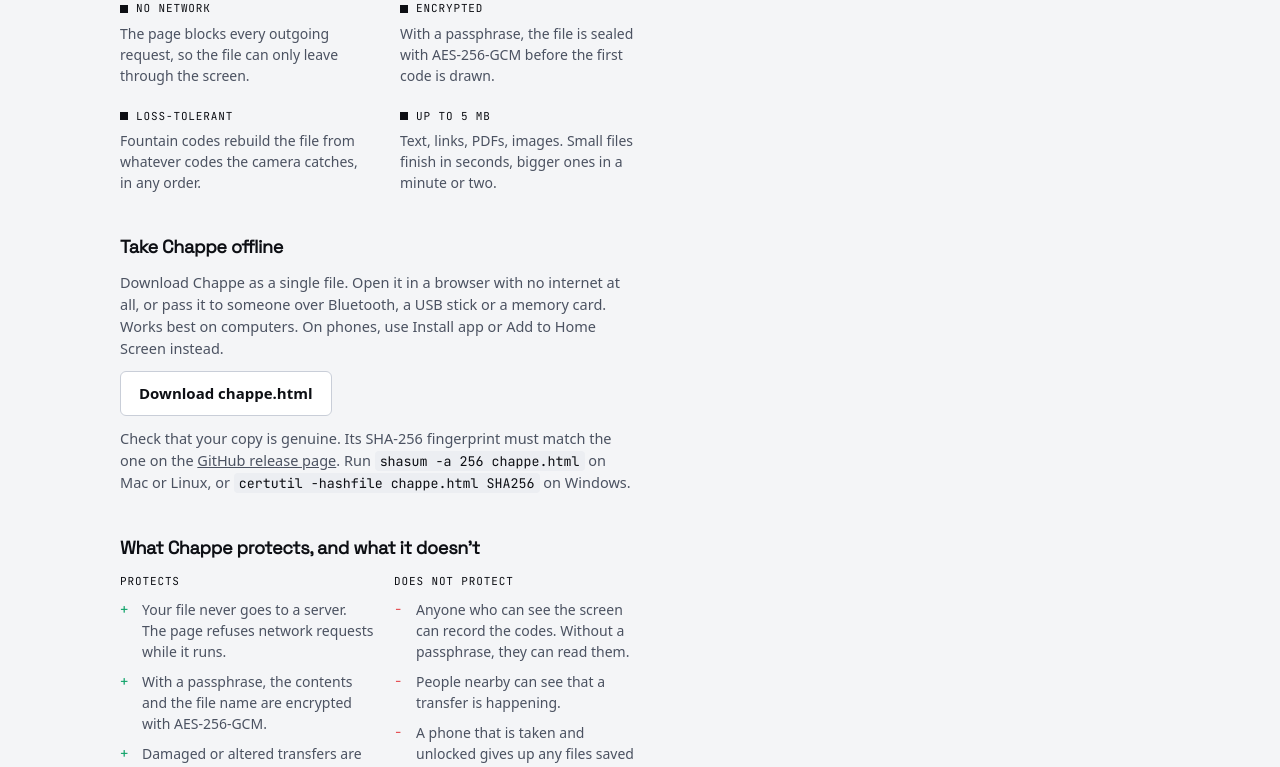
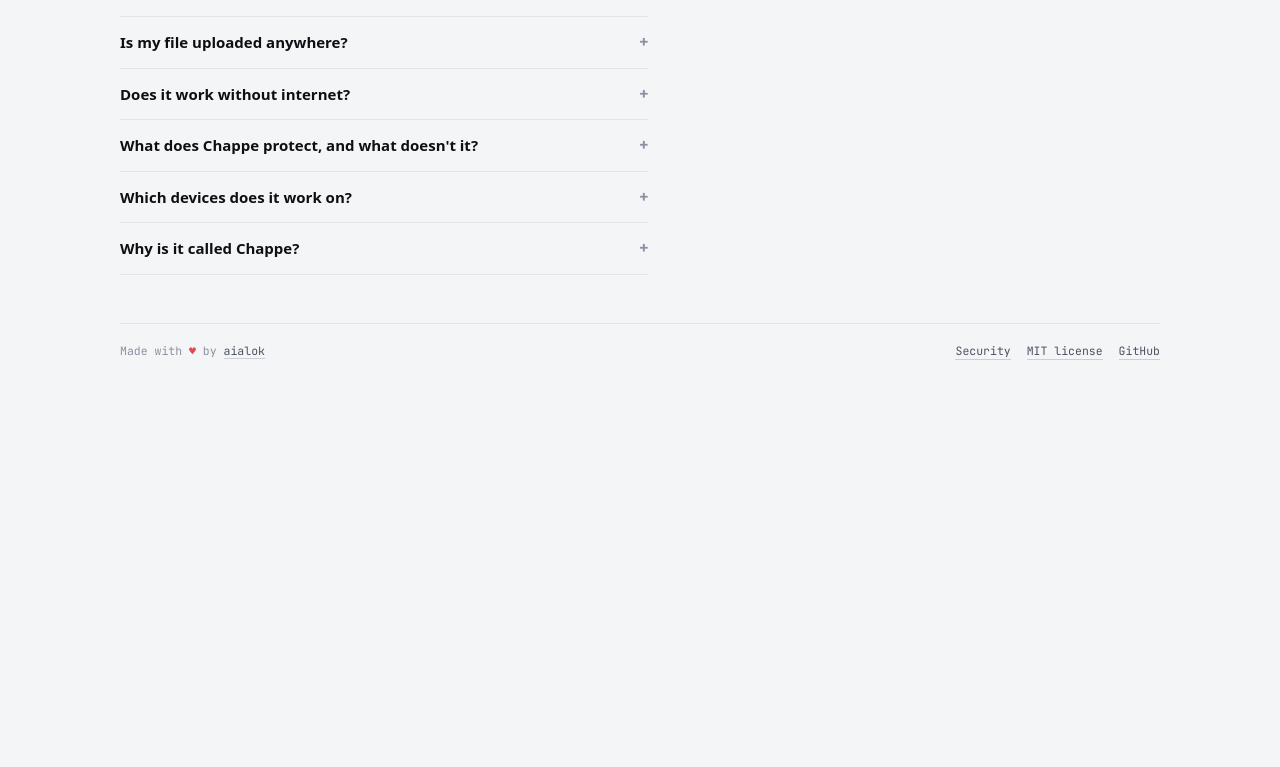
Before and after one commit to aialok/chappe, a React (Vite) app: page / in a window 1280 px wide. Shown: the part 606-1373 px from the top of the page. After the commit the page ends 1006 px from the top, so only its background shows below. Built offline with nearby package versions, Linux system fonts and the light colour scheme.

Commit message:
clean up the page into steps and one faq

```diff
--- a/src/App.tsx
+++ b/src/App.tsx
@@ -1,4 +1,4 @@
-import { useEffect, useState } from "react";
+import { useEffect, useState, type ReactNode } from "react";
 import { FinderMark, GitHubIcon, StarIcon } from "./app/components/icons.tsx";
 import { Receive } from "./app/Receive.tsx";
 import { Send } from "./app/Send.tsx";
@@ -9,6 +9,8 @@ const REPO_URL = "https://github.com/aialok/chappe";
 const AUTHOR_URL = "https://github.com/aialok";
 const RELEASE_URL = `${REPO_URL}/releases/latest`;
 const OFFLINE_FILE_URL = `${REPO_URL}/releases/latest/download/chappe.html`;
+const SECURITY_URL = `${REPO_URL}/blob/main/SECURITY.md`;
+const IS_OFFLINE_COPY = location.protocol === "file:";
 
 const STEPS = [
   {
@@ -22,25 +24,6 @@ const STEPS = [
   {
     title: "On the other device, tap Receive",
     body: "Point the camera at the screen. The file arrives and is checked automatically.",
-  },
-];
-
-const FACTS = [
-  {
-    title: "No network",
-    body: "The page blocks every outgoing request, so the file can only leave through the screen.",
-  },
-  {
-    title: "Encrypted",
-    body: "With a passphrase, the file is sealed with AES-256-GCM before the first code is drawn.",
-  },
-  {
-    title: "Loss-tolerant",
-    body: "Fountain codes rebuild the file from whatever codes the camera catches, in any order.",
-  },
-  {
-    title: "Up to 5 MB",
-    body: "Text, links, PDFs, images. Small files finish in seconds, bigger ones in a minute or two.",
   },
 ];
 
@@ -59,28 +42,95 @@ const DOES_NOT_PROTECT = [
   "Chappe has not had an independent security audit yet.",
 ];
 
-const IS_OFFLINE_COPY = location.protocol === "file:";
+function OfflineAnswer() {
+  if (IS_OFFLINE_COPY) {
+    return (
+      <p>
+        You are running the offline copy, so this page needs no internet at all. To pass it on,
+        share this same file over Bluetooth, a USB stick or a memory card.
+      </p>
+    );
+  }
+  return (
+    <>
+      <p>
+        Yes. Once the page has loaded, transfers work with wifi off. On a phone, use Install app or
+        Add to Home Screen and it opens offline too. On a computer, you can also download Chappe as
+        a single file and pass it on over Bluetooth, a USB stick or a memory card.
+      </p>
+      <p>
+        <a className="text-link" href={OFFLINE_FILE_URL}>
+          Download chappe.html
+        </a>
+        . Check that its SHA-256 matches the one on the{" "}
+        <a className="text-link" href={RELEASE_URL} target="_blank" rel="noreferrer">
+          release page
+        </a>{" "}
+        with <code>shasum -a 256 chappe.html</code>.
+      </p>
+    </>
+  );
+}
 
-const FAQ = [
+function SecurityAnswer() {
+  return (
+    <>
+      <div className="security-lists">
+        <div>
+          <h3>Protects</h3>
+          <ul className="is-yes">
+            {PROTECTS.map((item) => (
+              <li key={item}>{item}</li>
+            ))}
+          </ul>
+        </div>
+        <div>
+          <h3>Does not protect</h3>
+          <ul className="is-no">
+            {DOES_NOT_PROTECT.map((item) => (
+              <li key={item}>{item}</li>
+            ))}
+          </ul>
+        </div>
+      </div>
+      <p>
+        <a className="text-link" href={SECURITY_URL} target="_blank" rel="noreferrer">
+          Read the full threat model
+        </a>
+      </p>
+    </>
+  );
+}
+
+const FAQ: { q: string; a: ReactNode }[] = [
   {
     q: "Is my file uploaded anywhere?",
-    a: "No. Chappe has no server. The file is encoded in your browser, shown as QR codes, and decoded by the other device's camera. The page refuses all network requests while it runs.",
+    a: (
+      <p>
+        No. Chappe has no server. The file is encoded in your browser, shown as QR codes, and
+        decoded by the other device's camera. The page refuses all network requests while it runs.
+      </p>
+    ),
   },
-  {
-    q: "Does it work without internet?",
-    a: "Yes. Once the page has loaded, you can turn wifi off and transfers still work. Install it from your browser menu and it opens offline too.",
-  },
-  {
-    q: "Is it safe for sensitive files?",
-    a: "Set a passphrase and share it in person. The contents and the file name are then encrypted with AES-256-GCM, so anyone who films the screen without the passphrase gets nothing readable. Without one, anyone who can see the screen could record the codes.",
-  },
+  { q: "Does it work without internet?", a: <OfflineAnswer /> },
+  { q: "What does Chappe protect, and what doesn't it?", a: <SecurityAnswer /> },
   {
     q: "Which devices does it work on?",
-    a: "Any recent browser with a camera: Chrome, Safari, Edge or Firefox, on iPhone, Android, Mac, Windows or Linux. The receiving device needs camera permission.",
+    a: (
+      <p>
+        Any recent browser with a camera: Chrome, Safari, Edge or Firefox, on iPhone, Android, Mac,
+        Windows or Linux. Files up to 5 MB.
+      </p>
+    ),
   },
   {
     q: "Why is it called Chappe?",
-    a: "After Claude Chappe, who built the optical telegraph in 1792: towers that passed messages along by sight. Chappe does the same with a screen and a camera.",
+    a: (
+      <p>
+        After Claude Chappe, who built the optical telegraph in 1792: towers that passed messages
+        along by sight. Chappe does the same with a screen and a camera.
+      </p>
+    ),
   },
 ];
 
@@ -116,7 +166,7 @@ export function App() {
   return (
     <div className="shell">
       <header className="topbar">
-        <a className="logo" href="/" aria-label="Chappe home">
+        <a className="logo" href={IS_OFFLINE_COPY ? "#app" : "/"} aria-label="Chappe home">
           <FinderMark />
           Chappe
         </a>
@@ -169,78 +219,6 @@ export function App() {
           </ol>
         </section>
 
-        <dl className="facts">
-          {FACTS.map((fact) => (
-            <div className="fact" key={fact.title}>
-              <dt>{fact.title}</dt>
-              <dd>{fact.body}</dd>
-            </div>
-          ))}
-        </dl>
-
-        <section className="offline" aria-labelledby="offline-title">
-          <h2 id="offline-title" className="section-title">
-            Take Chappe offline
-          </h2>
-          {IS_OFFLINE_COPY ? (
-            <p>
-              You are running the offline copy. To pass it on, share this same file over Bluetooth,
-              a USB stick or a memory card.
-            </p>
-          ) : (
-            <>
-              <p>
-                Download Chappe as a single file. Open it in a browser with no internet at all, or
-                pass it to someone over Bluetooth, a USB stick or a memory card. Works best on
-                computers. On phones, use Install app or Add to Home Screen instead.
-              </p>
-              <a className="btn btn-wide" href={OFFLINE_FILE_URL}>
-                Download chappe.html
-              </a>
-            </>
-          )}
-          <p className="hint">
-            Check that your copy is genuine. Its SHA-256 fingerprint must match the one on the{" "}
-            <a href={RELEASE_URL} target="_blank" rel="noreferrer">
-              GitHub release page
-            </a>
-            . Run <code>shasum -a 256 chappe.html</code> on Mac or Linux, or{" "}
-            <code>certutil -hashfile chappe.html SHA256</code> on Windows.
-          </p>
-        </section>
-
-        <section className="security" aria-labelledby="security-title">
-          <h2 id="security-title" className="section-title">
-            What Chappe protects, and what it doesn't
-          </h2>
-          <div className="security-lists">
-            <div>
-              <h3>Protects</h3>
-              <ul className="is-yes">
-                {PROTECTS.map((item) => (
-                  <li key={item}>{item}</li>
-                ))}
-              </ul>
-            </div>
-            <div>
-              <h3>Does not protect</h3>
-              <ul className="is-no">
-                {DOES_NOT_PROTECT.map((item) => (
-                  <li key={item}>{item}</li>
-                ))}
-              </ul>
-            </div>
-          </div>
-          <a
-            className="hint"
-            href={`${REPO_URL}/blob/main/SECURITY.md`}
-            target="_blank"
-            rel="noreferrer"
-          >
-            Read the full threat model
-          </a>
-        </section>
-
         <section className="faq" aria-labelledby="faq-title">
           <h2 id="faq-title" className="section-title">
             Questions
@@ -248,7 +226,7 @@ export function App() {
           {FAQ.map((item) => (
             <details key={item.q}>
               <summary>{item.q}</summary>
-              <p>{item.a}</p>
+              <div className="faq-answer">{item.a}</div>
             </details>
           ))}
         </section>
@@ -261,9 +239,17 @@ export function App() {
             aialok
           </a>
         </span>
-        <a href={REPO_URL} target="_blank" rel="noreferrer">
-          Open source on GitHub
-        </a>
+        <span className="foot-links">
+          <a href={SECURITY_URL} target="_blank" rel="noreferrer">
+            Security
+          </a>
+          <a href={`${REPO_URL}/blob/main/LICENSE`} target="_blank" rel="noreferrer">
+            MIT license
+          </a>
+          <a href={REPO_URL} target="_blank" rel="noreferrer">
+            GitHub
+          </a>
+        </span>
       </footer>
     </div>
   );
--- a/src/styles.css
+++ b/src/styles.css
@@ -127,9 +127,6 @@ body {
     "intro"
     "tool"
     "steps"
-    "facts"
-    "offline"
-    "security"
     "faq";
 }
 
@@ -139,9 +136,6 @@ body {
     grid-template-areas:
       "intro tool"
       "steps tool"
-      "facts tool"
-      "offline tool"
-      "security tool"
       "faq tool";
     column-gap: 72px;
     row-gap: 40px;
@@ -172,41 +166,9 @@ body {
   max-width: 46ch;
 }
 
-.facts {
-  grid-area: facts;
-  display: grid;
-  grid-template-columns: repeat(auto-fit, minmax(200px, 1fr));
-  gap: 22px 32px;
-  margin: 0;
-  padding-top: 24px;
-  border-top: 1px solid var(--line);
-}
 
-.fact dt {
-  font-family: var(--font-mono);
-  font-size: 11px;
-  font-weight: 500;
-  text-transform: uppercase;
-  letter-spacing: 0.08em;
-  color: var(--ink);
-  margin-bottom: 6px;
-  display: flex;
-  align-items: center;
-  gap: 8px;
-}
 
-.fact dt::before {
-  content: "";
-  width: 8px;
-  height: 8px;
-  background: var(--ink);
-}
 
-.fact dd {
-  margin: 0;
-  color: var(--ink-2);
-  font-size: 14px;
-}
 
 .tool {
   grid-area: tool;
@@ -896,8 +858,15 @@ body {
   content: "−";
 }
 
+.faq-answer {
+  display: flex;
+  flex-direction: column;
+  gap: 12px;
+  padding-top: 10px;
+}
+
 .faq p {
-  margin: 10px 0 0;
+  margin: 0;
   color: var(--ink-2);
   font-size: 14.5px;
   max-width: 62ch;
@@ -1066,43 +1035,12 @@ body {
   }
 }
 
-.offline,
-.security {
-  display: flex;
-  flex-direction: column;
-  gap: 12px;
-}
 
-.offline {
-  grid-area: offline;
-}
 
-.security {
-  grid-area: security;
-}
 
-.offline > .section-title,
-.security > .section-title {
-  margin-bottom: 0;
-}
 
-.offline p {
-  margin: 0;
-  color: var(--ink-2);
-  font-size: 14.5px;
-  max-width: 62ch;
-}
 
-.offline .btn {
-  align-self: flex-start;
-  width: auto;
-  text-decoration: none;
-}
 
-.offline .hint a,
-.security > a.hint {
-  color: var(--ink-2);
-}
 
 code {
   font-family: var(--font-mono);
@@ -1119,7 +1057,7 @@ code {
   gap: 20px;
 }
 
-.security h3 {
+.security-lists h3 {
   font-family: var(--font-mono);
   font-size: 11px;
   font-weight: 500;
@@ -1128,7 +1066,7 @@ code {
   margin: 0 0 10px;
 }
 
-.security ul {
+.security-lists ul {
   list-style: none;
   margin: 0;
   padding: 0;
@@ -1136,14 +1074,14 @@ code {
   gap: 9px;
 }
 
-.security li {
+.security-lists li {
   position: relative;
   padding-left: 22px;
   color: var(--ink-2);
   font-size: 14px;
 }
 
-.security li::before {
+.security-lists li::before {
   position: absolute;
   left: 0;
   top: 0;
@@ -1151,12 +1089,22 @@ code {
   font-weight: 500;
 }
 
-.security .is-yes li::before {
+.security-lists .is-yes li::before {
   content: "+";
   color: var(--ok);
 }
 
-.security .is-no li::before {
+.security-lists .is-no li::before {
   content: "−";
   color: var(--bad);
 }
+
+.text-link {
+  color: var(--ink);
+  text-underline-offset: 3px;
+}
+
+.foot-links {
+  display: flex;
+  gap: 16px;
+}
```
